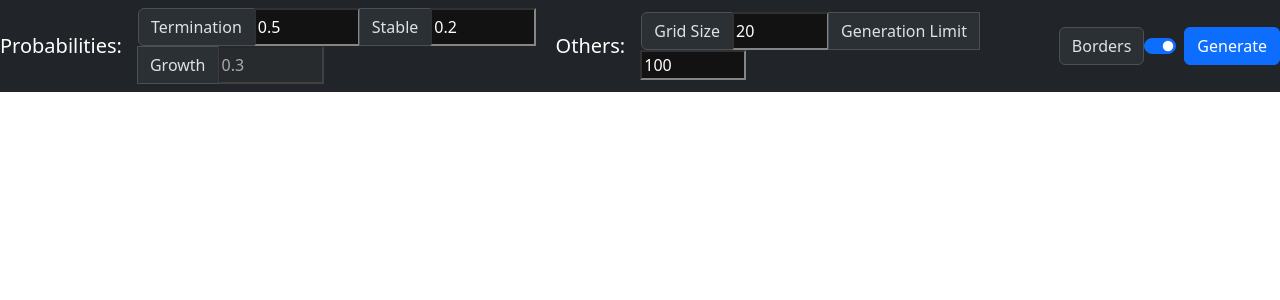
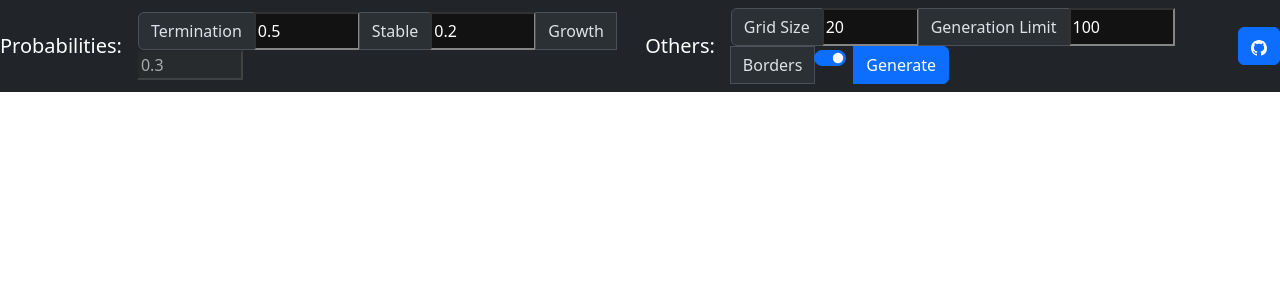
Before and after one commit to lazukr/procedural-map-test, a React (Vite) app: page / in a window 1280 px wide. Shown: the top 300 px of the page. Built offline with nearby package versions, Linux system fonts and the light colour scheme.

Commit message:
added button to github repo

```diff
--- a/package.json
+++ b/package.json
@@ -18,6 +18,7 @@
     "konva": "^9.2.3",
     "react": "^18.2.0",
     "react-bootstrap": "^2.10.1",
+    "react-bootstrap-icons": "^1.11.3",
     "react-dom": "^18.2.0",
     "react-konva": "^18.2.10"
   },
--- a/src/components/NavHeader.tsx
+++ b/src/components/NavHeader.tsx
@@ -3,6 +3,7 @@ import { NumberInput } from "./NumberInput";
 import Button from "react-bootstrap/Button";
 import InputGroup from "react-bootstrap/InputGroup";
 import Form from "react-bootstrap/Form";
+import { Github } from "react-bootstrap-icons";
 
 interface NavHeaderProps {
 	terminationProbability: number;
@@ -84,8 +85,6 @@ export const NavHeader = ({
 					value={generationLimit}
 					setValue={setGenerationLimit}
 				/>
-			</InputGroup>
-
 				<InputGroup.Text>{"Borders"}</InputGroup.Text>
 				<Form.Check
 					type="switch"
@@ -94,6 +93,14 @@ export const NavHeader = ({
 				/>
 
 				<Button onClick={generate}>Generate</Button>
+			</InputGroup>
+
+			<Button
+				target="_blank"
+				href={"https://github.com/lazukr/procedural-map-test"}
+			>
+				<Github />
+			</Button>
 		</Navbar>
 	);
 };
```
Also changed, not shown: 1 other file (tests, documents, lock files or other folders). Lines whose indentation alone changed are shown as unchanged.
